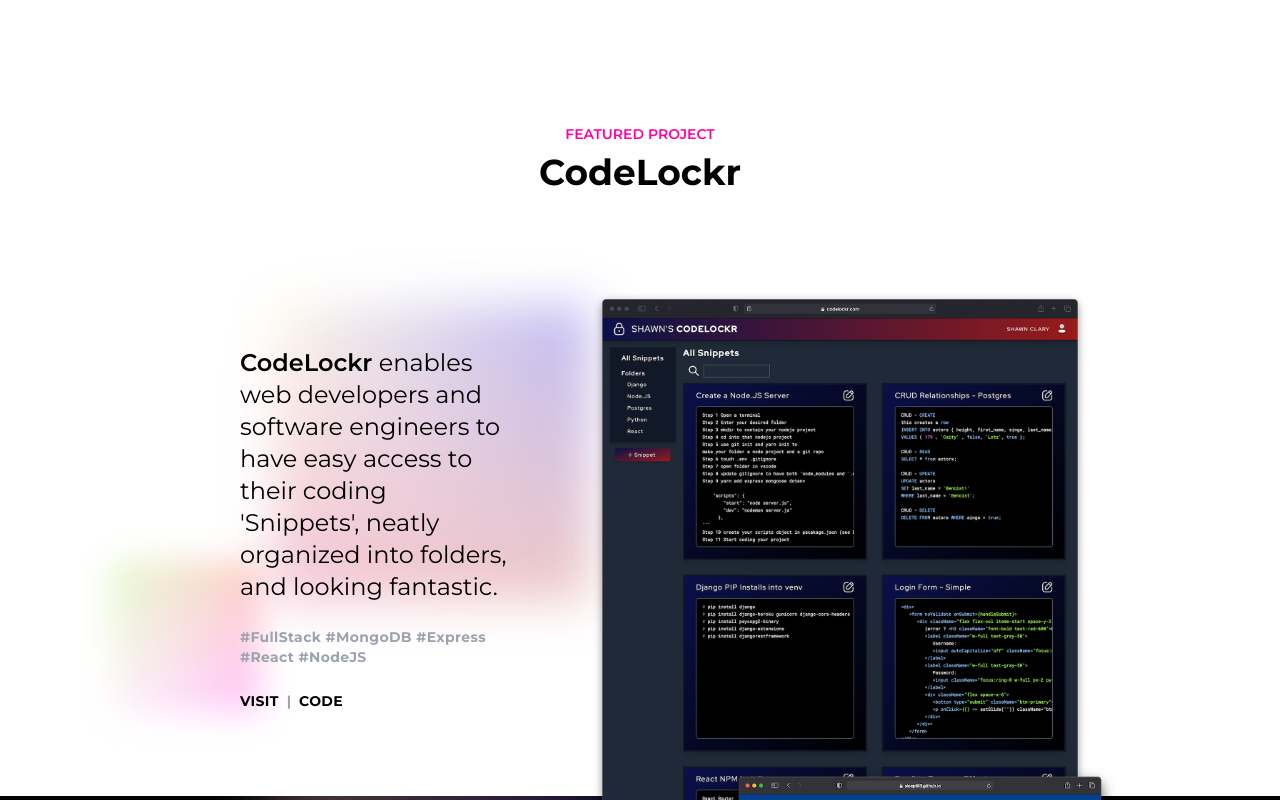
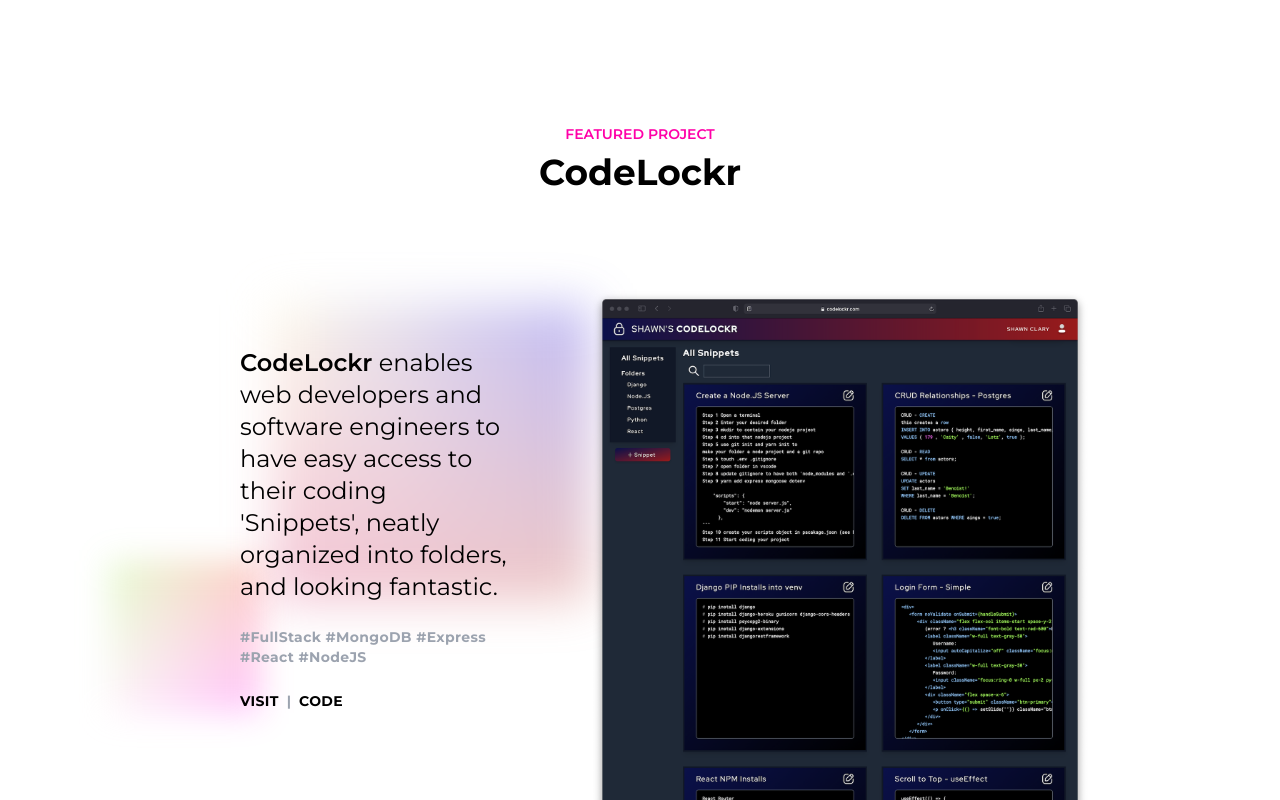
Before and after one commit to sleeptil3/portfolio, a React (Create React App) app: page /#/ in a window 1280 px wide. Shown: the part 740-1540 px from the top of the page. Built offline with nearby package versions, Linux system fonts and the light colour scheme.

Commit message:
minor updates

```diff
--- a/src/Pages/MyWork.js
+++ b/src/Pages/MyWork.js
@@ -44,7 +44,7 @@ export default function MyWork() {
 				{/* END BLUR BOX */}
 			</div>
 			{/* FEATURED PROJECT */}
-			<div id="featured" className="relative mx-auto sm:w-11/12 md:w-10/12 xl:w-9/12 2xl:w-8/12 lg:px-20 max-width md:h-screen md:-mb-32 mb-20 -mt-30 md:mt-0">
+			<div id="featured" className="relative mx-auto sm:w-11/12 md:w-10/12 xl:w-9/12 2xl:w-8/12 lg:px-20 max-width md:h-screen mb-20 sm:mb-56 -mt-30 md:mt-0">
 				<div className="">
 					<h3 className="font-semibold text-primary text-sm text-center">FEATURED PROJECT</h3>
 					<h2 className="font-bold text-4xl text-center py-2">CodeLockr</h2>
@@ -114,7 +114,7 @@ export default function MyWork() {
 						<p className="text-md sm:text-sm md:text-md xl:text-lg font-regular leading-relaxed">A National Park finder pulling data from the National Parks API.</p>
 						<p className="text-gray-400 text-xs font-bold tracking-wide">#React #CSS #APIDataIntegration</p>
 						<div className="flex space-x-2 items-center">
-							<a href="https://suspicious-cray-30c99b.netlify.app" target="_blank" rel="noopener noreferrer">VISIT</a>
+							<a href="https://parkbrowser.netlify.app/" target="_blank" rel="noopener noreferrer">VISIT</a>
 							<p className="text-gray-400 font-bold text-xs">|</p>
 							<a href="https://git.generalassemb.ly/sclary110/hw-W05D05-react-router-national-parks/tree/main" target="_blank" rel="noopener noreferrer">CODE</a>
 						</div>
```
